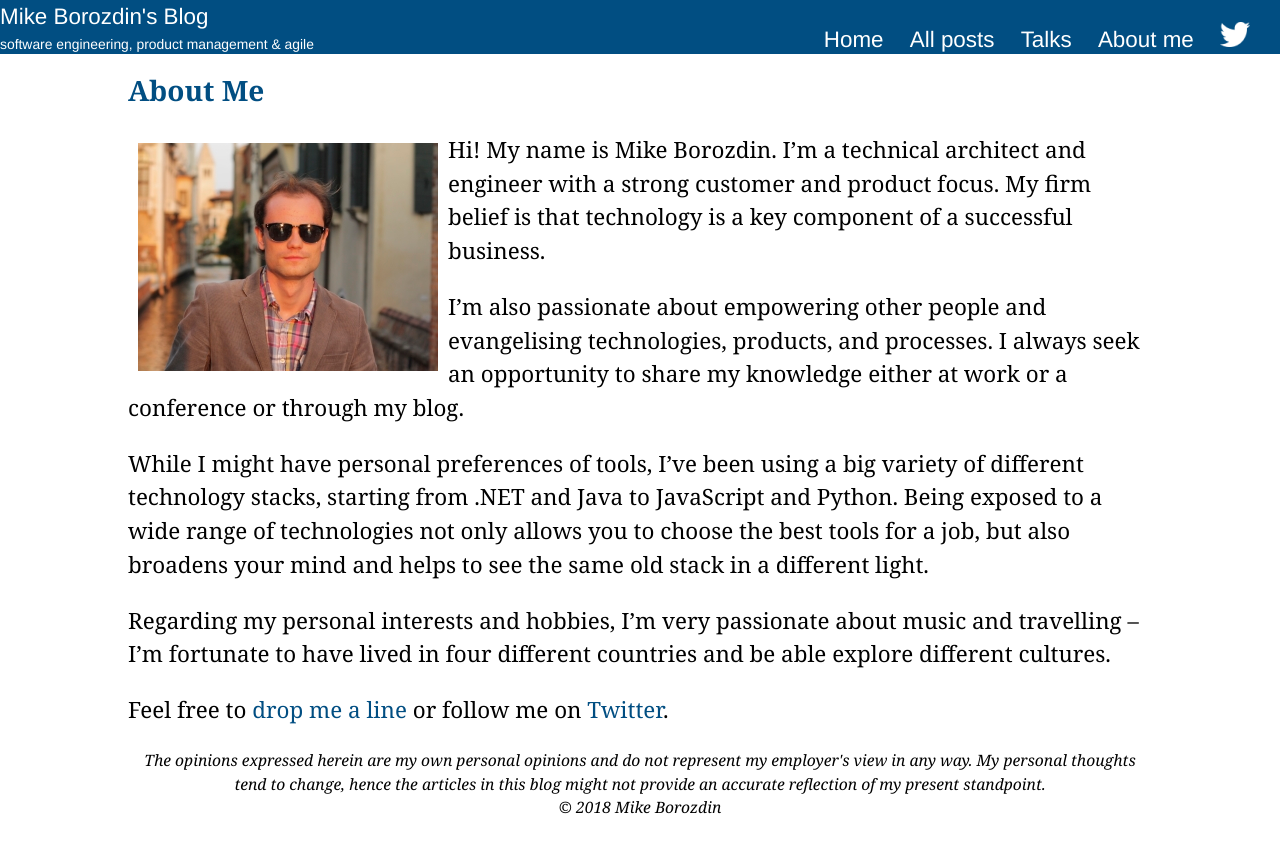
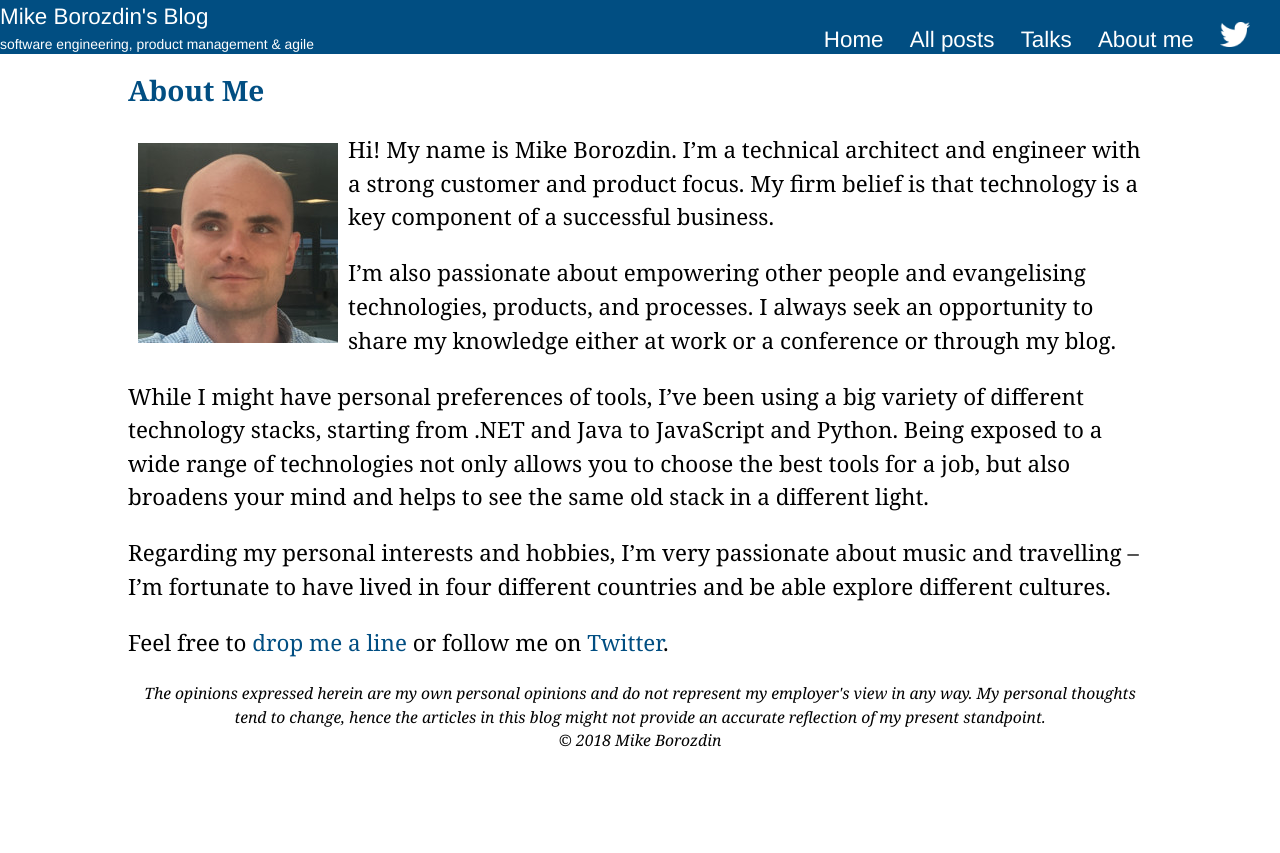
Before and after one commit to mikeborozdin/mikeborozdin.github.io, a Jekyll site: the page built from about.md, in a window 1280 px wide. Shown: the top 853 px of the page. Built offline with Jekyll 4.4.1, drawn with Linux system fonts in a browser that asks for light colours.

Commit message:
updated photo

```diff
--- a/about.md
+++ b/about.md
@@ -3,7 +3,7 @@ layout: page
 title: About Me
 permalink: /about/
 ---
-![Mike Borozdin](/images/mike-borozdin.jpg){: .photo}
+![Mike Borozdin](/images/about/photo.jpeg){: .photo}
 Hi! My name is Mike Borozdin. I'm a technical architect and engineer with a strong customer and product focus. My firm belief is that technology is a key component of a successful business.
 
 I'm also passionate about empowering other people and evangelising technologies, products, and processes. I always seek an opportunity to share my knowledge either at work or a conference or through my blog.
```
Also changed, not shown: images/about/photo.jpeg (added), images/mike-borozdin.jpg (deleted).
